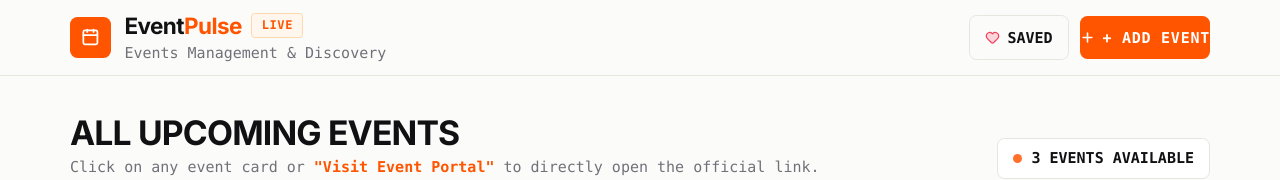
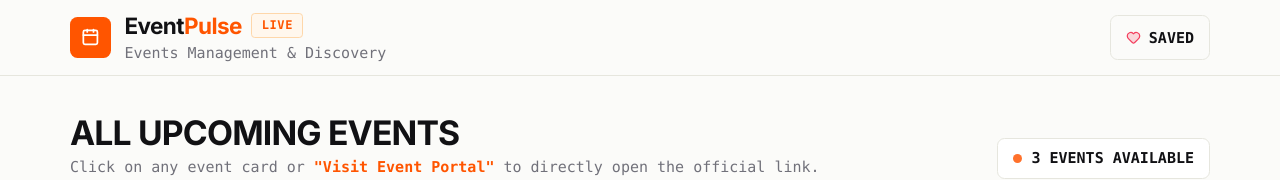
Before and after one commit to gokedasimhadri/centralevents-frontend, a React (Vite) app: page / in a window 1280 px wide. Shown: the top 180 px of the page. Built offline with nearby package versions, Linux system fonts and the light colour scheme.

Commit message:
Remove Add Event button and modal

```diff
--- a/src/App.jsx
+++ b/src/App.jsx
@@ -1,7 +1,6 @@
 import React, { useState, useEffect, useMemo } from 'react';
 import Navbar from './components/Navbar';
 import EventCard from './components/EventCard';
-import AddEventModal from './components/AddEventModal';
 import SavedEventsModal from './components/SavedEventsModal';
 import Footer from './components/Footer';
 import { INITIAL_EVENTS } from './data/mockEvents';
@@ -31,7 +30,6 @@ export default function App() {
   });
 
   // Modals
-  const [isAddModalOpen, setIsAddModalOpen] = useState(false);
   const [isSavedModalOpen, setIsSavedModalOpen] = useState(false);
 
   // Sync to localStorage
@@ -65,11 +63,6 @@ export default function App() {
     );
   };
 
-  // Add new event
-  const handleAddEvent = (newEvent) => {
-    setEvents((prev) => [newEvent, ...prev]);
-  };
-
   const savedEventsList = useMemo(() => {
     return events.filter((e) => savedEventIds.includes(e.id));
   }, [events, savedEventIds]);
@@ -78,7 +71,6 @@ export default function App() {
     <div className="min-h-screen bg-[#FBFBF9] text-[#111114] flex flex-col font-sans selection:bg-[#FF5500] selection:text-white">
       {/* Top Navbar */}
       <Navbar
-        onOpenAddModal={() => setIsAddModalOpen(true)}
         savedCount={savedEventIds.length}
         onOpenSavedModal={() => setIsSavedModalOpen(true)}
       />
@@ -129,14 +121,6 @@ export default function App() {
       </main>
 
       {/* Modals */}
-      {isAddModalOpen && (
-        <AddEventModal
-          isOpen={isAddModalOpen}
-          onClose={() => setIsAddModalOpen(false)}
-          onAddEvent={handleAddEvent}
-        />
-      )}
-
       {isSavedModalOpen && (
         <SavedEventsModal
           isOpen={isSavedModalOpen}
--- a/src/components/Navbar.jsx
+++ b/src/components/Navbar.jsx
@@ -1,8 +1,7 @@
 import React from 'react';
-import { Calendar, Plus, Heart } from 'lucide-react';
+import { Calendar, Heart } from 'lucide-react';
 
 export default function Navbar({
-  onOpenAddModal,
   savedCount,
   onOpenSavedModal
 }) {
@@ -47,15 +46,6 @@ export default function Navbar({
                 </span>
               )}
             </button>
-
-            {/* Add Event Button */}
-            <button
-              onClick={onOpenAddModal}
-              className="inline-flex items-center gap-2 px-4.5 py-2.5 rounded-lg bg-[#FF5500] hover:bg-[#E64A00] active:scale-[0.98] text-white text-[15px] font-mono font-bold tracking-wider uppercase shadow-xs transition-all cursor-pointer"
-            >
-              <Plus className="w-4 h-4 stroke-[2.5]" />
-              <span>+ ADD EVENT</span>
-            </button>
           </div>
 
         </div>
```
